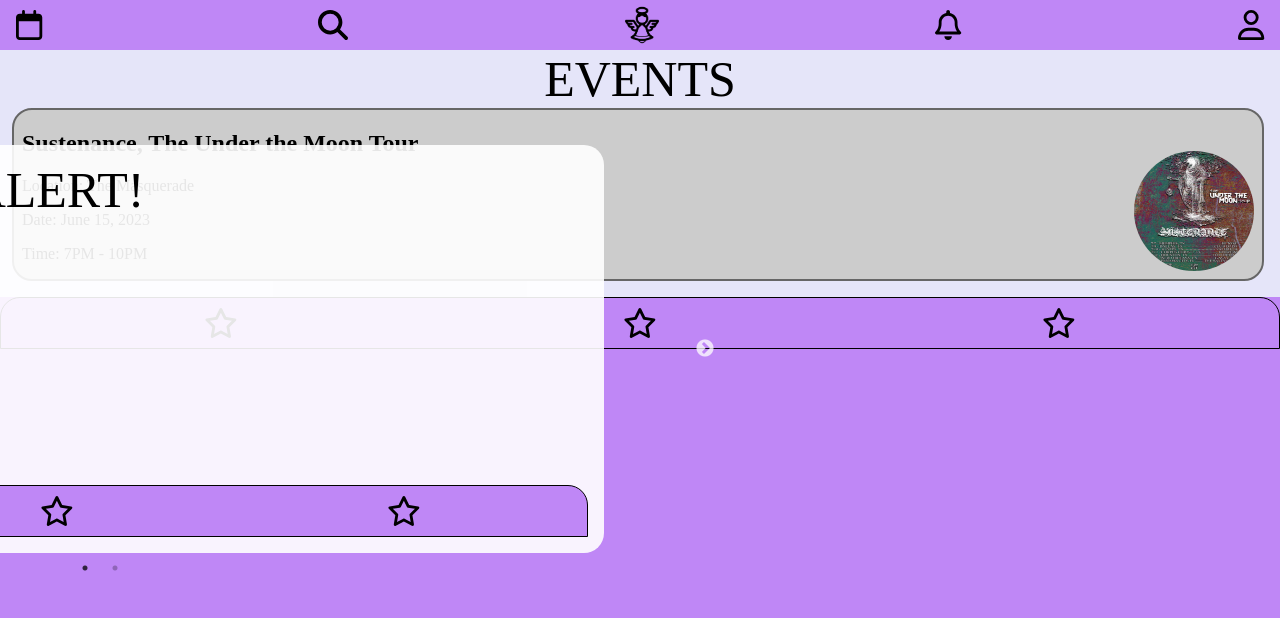
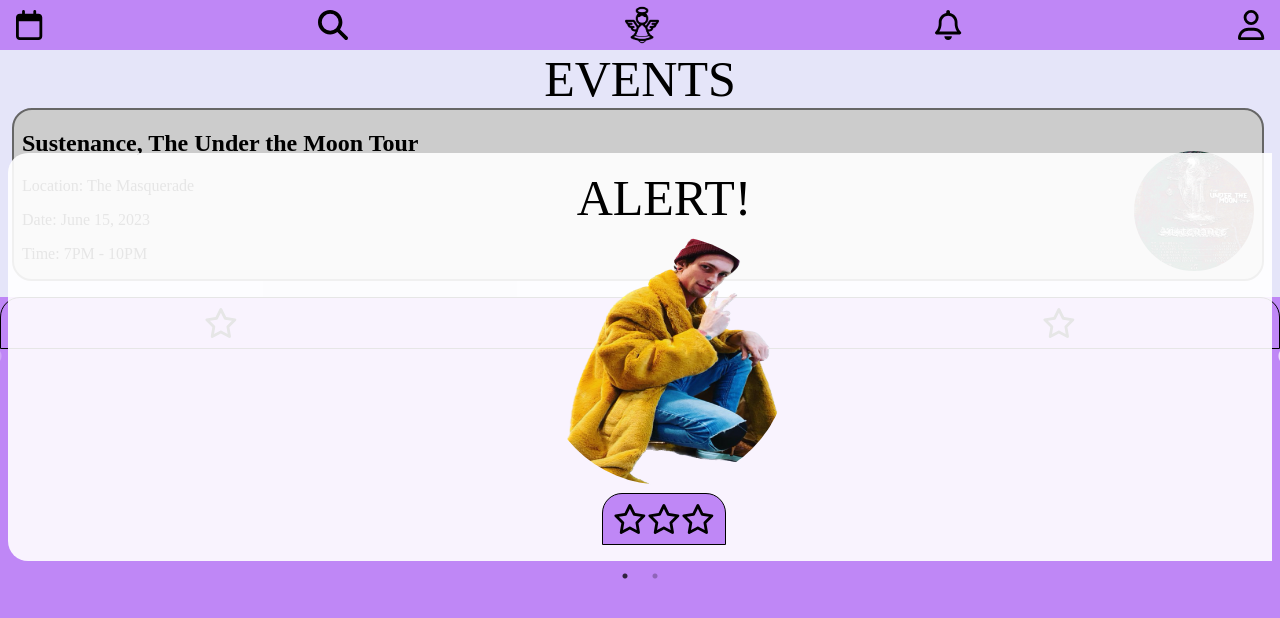
Before and after one commit to GuiltyDogg/angelchoir2, a React (Create React App) app: page / in a window 1280 px wide. Shown: the top 618 px of the page. Built offline with nearby package versions, Linux system fonts and the light colour scheme.

Commit message:
centered alert glass

```diff
--- a/src/design/atoms/alertglass/styles.js
+++ b/src/design/atoms/alertglass/styles.js
@@ -9,9 +9,9 @@ export const Window = styled.div`
   padding: ${whitespace.most};
   background-color: rgba(255, 255, 255, 0.9);
   //   background-color: rgba(191, 135, 246, 0.9);
-  display: block;
+  display: flex;
   flex-direction: column;
-  width: 90%;
+  width: 100vw;
   align-items: center;
   height: 50%;
   border-radius: ${borderradius.most};
@@ -41,6 +41,6 @@ export const AlertImage = styled.img`
 
 export const CardContainer = styled.div`
   position: relative;
-  transform: translate(-50%, -50%);
-  margin-left: 100px;
+  transform: translate(0%, -50%);
+  margin: ${whitespace.base};
 `;
--- a/src/design/atoms/glass/styles.js
+++ b/src/design/atoms/glass/styles.js
@@ -9,7 +9,7 @@ export const Window = styled.div`
   // background-color: rgba(191, 135, 246, 0.8);
   display: flex;
   flex-direction: column;
-  width: 90%;
+  width: 100vw;
   align-items: center;
   height: 50%;
   border-radius: ${borderradius.most};
```
